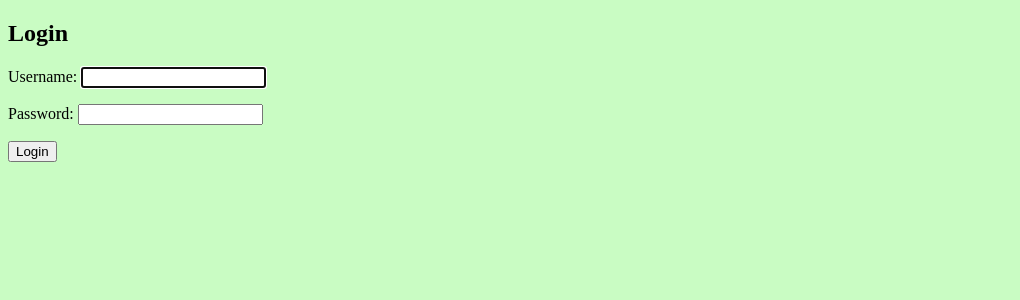
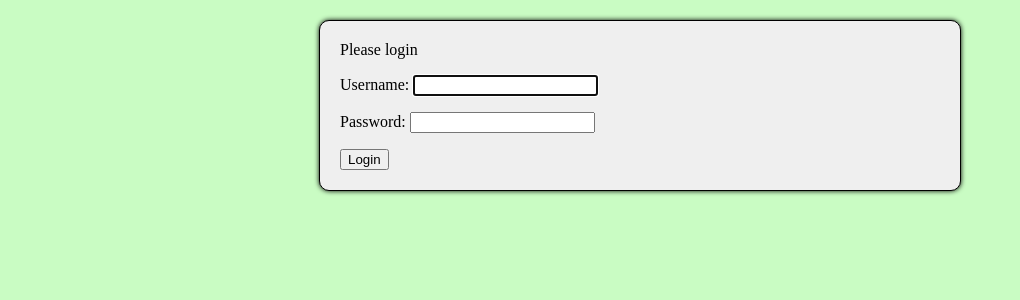
Before and after one commit to gvkunchev/fmi-shopping-list, a Django app: page /login in a window 1280 px wide. Shown: the top 300 px of the page, without its empty margins (0-1020 px from the left). Run offline with Django 4.2, Linux system fonts and the light colour scheme.

Commit message:
Apply some visual modifications

```diff
--- a/shopping_list/gui/static/generic.css
+++ b/shopping_list/gui/static/generic.css
@@ -1,3 +1,18 @@
 body {
     background-color: #c9fcc3;
 }
+
+#content {
+    width: 600px;
+    max-width: 100%;
+    margin: 20px auto;
+    padding: 20px;
+    background-color: #EFEFEF;
+    border: 1px solid black;
+    border-radius: 10px;
+    box-shadow: 0px 0px 5px 0px black;
+}
+
+.float-right {
+    float: right;
+}
--- a/shopping_list/gui/templates/index.html
+++ b/shopping_list/gui/templates/index.html
@@ -1,7 +1,6 @@
 {% extends "base.html" %}
 
 {% block content %}
-    Welcome!
-    <br/><br/>
-    <a href="/logout">Logout</a>
+    <a class="float-right" href="/logout">Logout</a>
+    <div class="header">Welcome!</div>
 {% endblock %}
--- a/shopping_list/gui/templates/registration/login.html
+++ b/shopping_list/gui/templates/registration/login.html
@@ -1,7 +1,7 @@
 {% extends "base.html" %}
 
 {% block content %}
-  <h2>Login</h2>
+  <div class="header">Please login</div>
   <form method="post">
     {% csrf_token %}
     {{ form.as_p }}
```
